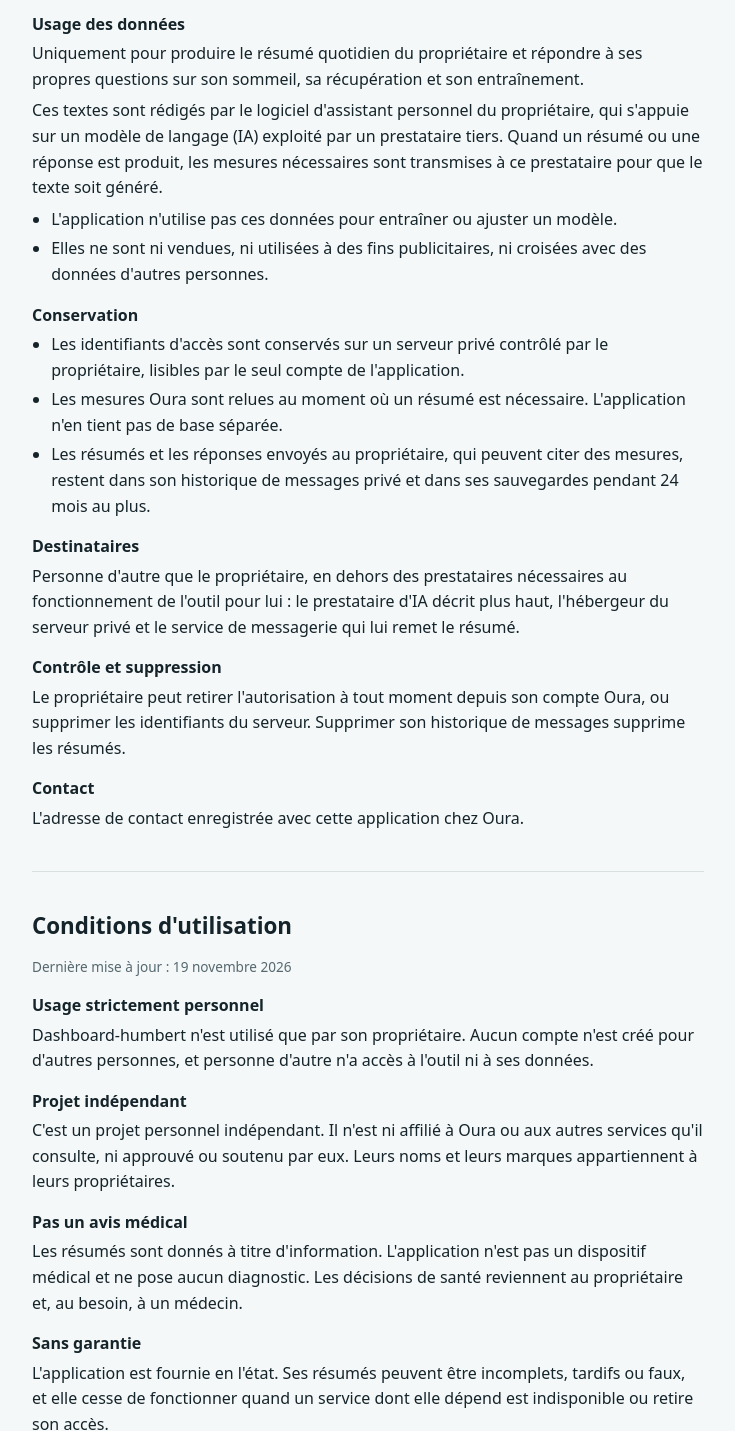
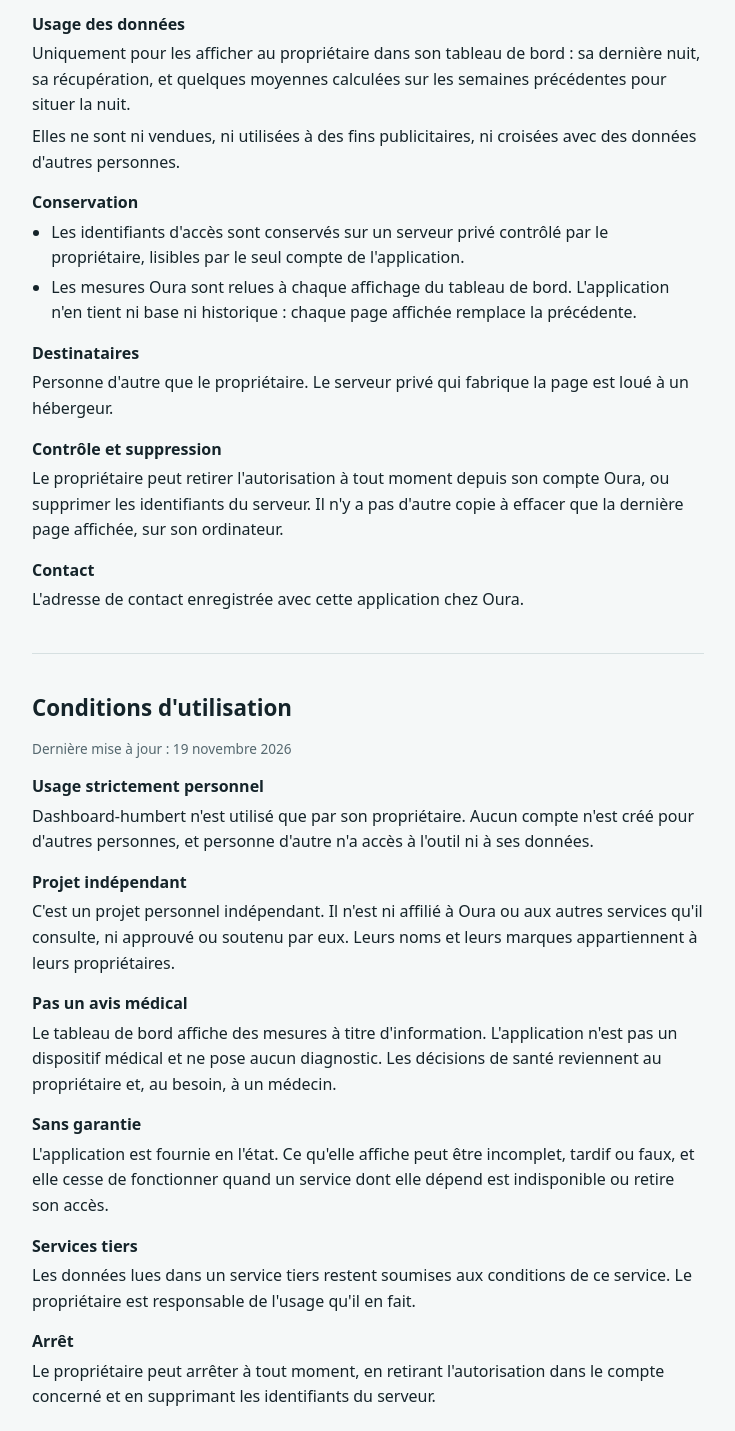
Before and after one commit to HumbertMonnot/dashboard-humbert, a plain HTML site: page index.html in a window 1280 px wide. Shown: the part 1369-2800 px from the top of the page, without its empty margins (272-1007 px from the left). Drawn offline with Linux system fonts and the light colour scheme.

Commit message:
Mise à jour de la présentation : tableau de bord

```diff
--- a/index.html
+++ b/index.html
@@ -130,7 +130,7 @@
   <header>
     <span class="kicker">Application personnelle · un seul utilisateur</span>
     <h1>Dashboard-humbert</h1>
-    <p class="lede">Un outil privé qu'une personne a construit pour elle-même. Il réunit ses propres mesures de sommeil, de récupération et d'entraînement avec son agenda et sa liste de tâches, dans un résumé quotidien.</p>
+    <p class="lede">Un tableau de bord privé qu'une personne a construit pour elle-même. Il affiche sur une seule page ses propres mesures de sommeil, de récupération et d'entraînement, à côté de son agenda et de sa liste de tâches.</p>
     <nav aria-label="Rubriques">
       <a href="#presentation">Présentation</a>
       <a href="#confidentialite">Politique de confidentialité</a>
@@ -141,7 +141,7 @@
   <section id="presentation">
     <h2>Présentation</h2>
     <p>Dashboard-humbert est exploité par son propriétaire, pour lui seul. Il n'a aucun autre utilisateur, n'est pas proposé au public et n'est pas un service commercial. Personne ne peut s'y inscrire.</p>
-    <p>Il lit les données de son propriétaire dans les services qu'il utilise, en lecture seule, et en tire un court résumé quotidien et des réponses à ses propres questions : comment il a dormi, ou si la journée se prête à une séance intense.</p>
+    <p>Il lit les données de son propriétaire dans les services qu'il utilise, en lecture seule, et les affiche sur une page que lui seul consulte : sa dernière nuit, ses dernières séances, ses rendez-vous et ses tâches du jour.</p>
     <h3>Ce qu'il lit chez Oura</h3>
     <div class="table-wrap">
       <table>
@@ -177,31 +177,26 @@
 
     <div class="clause">
       <h3>Usage des données</h3>
-      <p>Uniquement pour produire le résumé quotidien du propriétaire et répondre à ses propres questions sur son sommeil, sa récupération et son entraînement.</p>
-      <p>Ces textes sont rédigés par le logiciel d'assistant personnel du propriétaire, qui s'appuie sur un modèle de langage (IA) exploité par un prestataire tiers. Quand un résumé ou une réponse est produit, les mesures nécessaires sont transmises à ce prestataire pour que le texte soit généré.</p>
-      <ul>
-        <li>L'application n'utilise pas ces données pour entraîner ou ajuster un modèle.</li>
-        <li>Elles ne sont ni vendues, ni utilisées à des fins publicitaires, ni croisées avec des données d'autres personnes.</li>
-      </ul>
+      <p>Uniquement pour les afficher au propriétaire dans son tableau de bord : sa dernière nuit, sa récupération, et quelques moyennes calculées sur les semaines précédentes pour situer la nuit.</p>
+      <p>Elles ne sont ni vendues, ni utilisées à des fins publicitaires, ni croisées avec des données d'autres personnes.</p>
     </div>
 
     <div class="clause">
       <h3>Conservation</h3>
       <ul>
         <li>Les identifiants d'accès sont conservés sur un serveur privé contrôlé par le propriétaire, lisibles par le seul compte de l'application.</li>
-        <li>Les mesures Oura sont relues au moment où un résumé est nécessaire. L'application n'en tient pas de base séparée.</li>
-        <li>Les résumés et les réponses envoyés au propriétaire, qui peuvent citer des mesures, restent dans son historique de messages privé et dans ses sauvegardes pendant 24 mois au plus.</li>
+        <li>Les mesures Oura sont relues à chaque affichage du tableau de bord. L'application n'en tient ni base ni historique : chaque page affichée remplace la précédente.</li>
       </ul>
     </div>
 
     <div class="clause">
       <h3>Destinataires</h3>
-      <p>Personne d'autre que le propriétaire, en dehors des prestataires nécessaires au fonctionnement de l'outil pour lui : le prestataire d'IA décrit plus haut, l'hébergeur du serveur privé et le service de messagerie qui lui remet le résumé.</p>
+      <p>Personne d'autre que le propriétaire. Le serveur privé qui fabrique la page est loué à un hébergeur.</p>
     </div>
 
     <div class="clause">
       <h3>Contrôle et suppression</h3>
-      <p>Le propriétaire peut retirer l'autorisation à tout moment depuis son compte Oura, ou supprimer les identifiants du serveur. Supprimer son historique de messages supprime les résumés.</p>
+      <p>Le propriétaire peut retirer l'autorisation à tout moment depuis son compte Oura, ou supprimer les identifiants du serveur. Il n'y a pas d'autre copie à effacer que la dernière page affichée, sur son ordinateur.</p>
     </div>
 
     <div class="clause">
@@ -226,12 +221,12 @@
 
     <div class="clause">
       <h3>Pas un avis médical</h3>
-      <p>Les résumés sont donnés à titre d'information. L'application n'est pas un dispositif médical et ne pose aucun diagnostic. Les décisions de santé reviennent au propriétaire et, au besoin, à un médecin.</p>
+      <p>Le tableau de bord affiche des mesures à titre d'information. L'application n'est pas un dispositif médical et ne pose aucun diagnostic. Les décisions de santé reviennent au propriétaire et, au besoin, à un médecin.</p>
     </div>
 
     <div class="clause">
       <h3>Sans garantie</h3>
-      <p>L'application est fournie en l'état. Ses résumés peuvent être incomplets, tardifs ou faux, et elle cesse de fonctionner quand un service dont elle dépend est indisponible ou retire son accès.</p>
+      <p>L'application est fournie en l'état. Ce qu'elle affiche peut être incomplet, tardif ou faux, et elle cesse de fonctionner quand un service dont elle dépend est indisponible ou retire son accès.</p>
     </div>
 
     <div class="clause">
```
Also changed, not shown: 1 other file.
